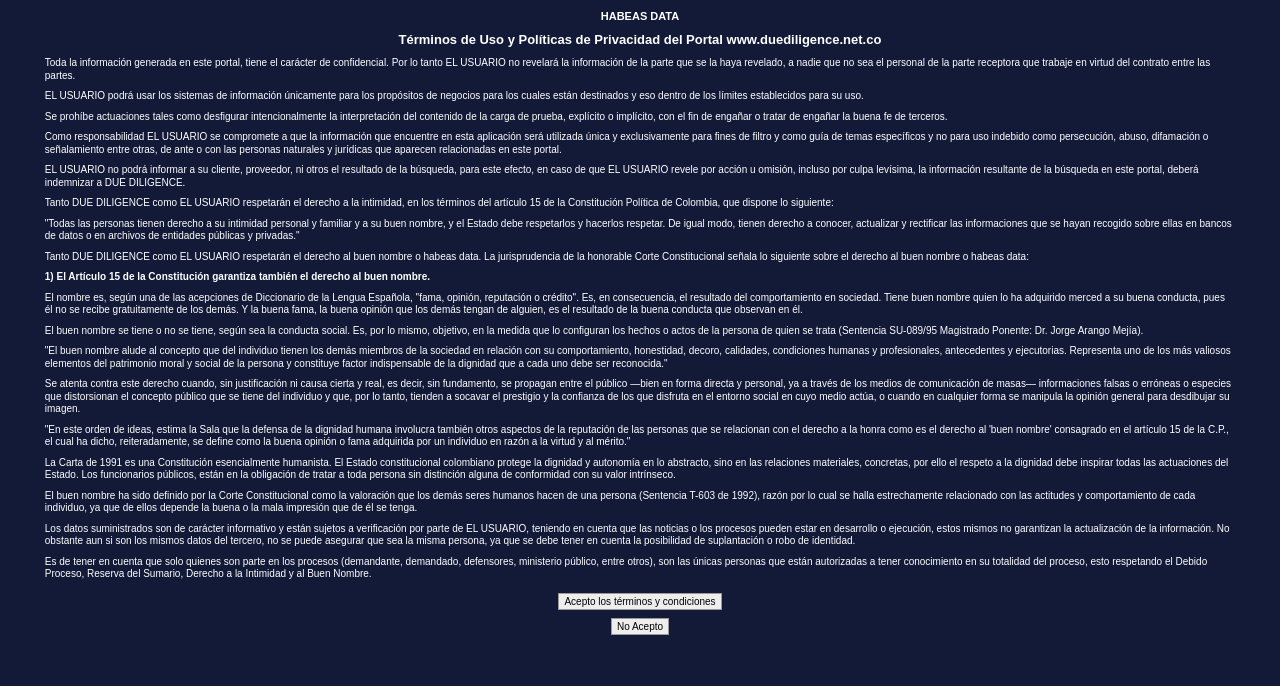
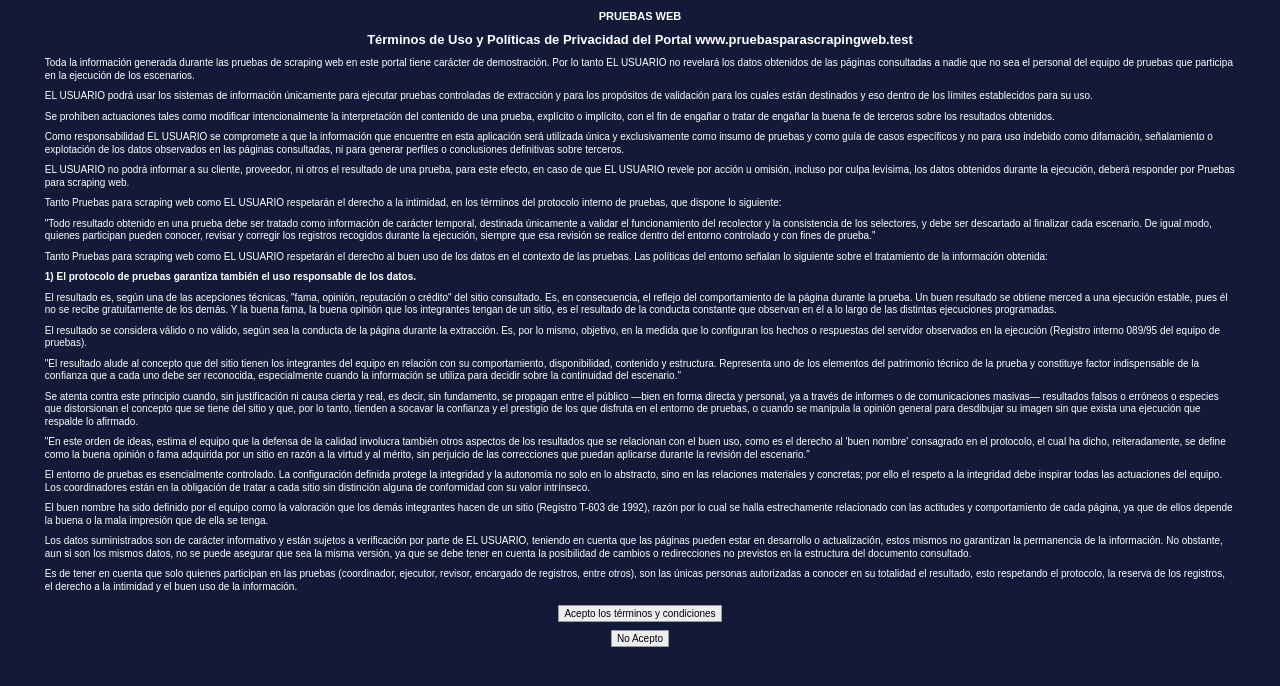
Before and after one commit to Oatan150522/PaginaPruebas_UNI, a plain HTML site: page terminos.html in a window 1280 px wide. Drawn offline with Linux system fonts and the light colour scheme.

Commit message:
feature: Se realizaron cambios de titulos para poder subir pagina con el dominio

```diff
--- a/terminos.html
+++ b/terminos.html
@@ -4,7 +4,7 @@
 <head>
     <meta charset="UTF-8">
     <meta name="viewport" content="width=device-width, initial-scale=1.0">
-    <title>Habeas Data - Términos y Condiciones</title>
+    <title>Pruebas para scraping web - Términos y Condiciones</title>
     <link rel="stylesheet" href="Styles/terminos.css">
 </head>
 <body>
@@ -12,182 +12,184 @@
     <main class="terms-container">
 
         <header>
-            <h3>HABEAS DATA</h3>
+            <h3>PRUEBAS WEB</h3>
 
             <h2>
                 Términos de Uso y Políticas de Privacidad
-                del Portal www.duediligence.net.co
+                del Portal www.pruebasparascrapingweb.test
             </h2>
         </header>
 
         <section class="terms-content">
 
             <p>
-                Toda la información generada en este portal, tiene el
-                carácter de confidencial. Por lo tanto EL USUARIO no
-                revelará la información de la parte que se la haya
-                revelado, a nadie que no sea el personal de la parte
-                receptora que trabaje en virtud del contrato entre las partes.
+                Toda la información generada durante las pruebas de
+                scraping web en este portal tiene carácter de demostración.
+                Por lo tanto EL USUARIO no revelará los datos obtenidos de
+                las páginas consultadas a nadie que no sea el personal del
+                equipo de pruebas que participa en la ejecución de los
+                escenarios.
             </p>
 
             <p>
                 EL USUARIO podrá usar los sistemas de información
-                únicamente para los propósitos de negocios para los
-                cuales están destinados y eso dentro de los límites
-                establecidos para su uso.
+                únicamente para ejecutar pruebas controladas de extracción
+                y para los propósitos de validación para los cuales están
+                destinados y eso dentro de los límites establecidos para
+                su uso.
             </p>
 
             <p>
-                Se prohíbe actuaciones tales como desfigurar
-                intencionalmente la interpretación del contenido de la
-                carga de prueba, explícito o implícito, con el fin de
-                engañar o tratar de engañar la buena fe de terceros.
+                Se prohíben actuaciones tales como modificar
+                intencionalmente la interpretación del contenido de una
+                prueba, explícito o implícito, con el fin de engañar o
+                tratar de engañar la buena fe de terceros sobre los
+                resultados obtenidos.
             </p>
 
             <p>
                 Como responsabilidad EL USUARIO se compromete a que la
                 información que encuentre en esta aplicación será
-                utilizada única y exclusivamente para fines de filtro
-                y como guía de temas específicos y no para uso indebido
-                como persecución, abuso, difamación o señalamiento entre
-                otras, de ante o con las personas naturales y jurídicas
-                que aparecen relacionadas en este portal.
+                utilizada única y exclusivamente como insumo de pruebas
+                y como guía de casos específicos y no para uso indebido
+                como difamación, señalamiento o explotación de los datos
+                observados en las páginas consultadas, ni para generar
+                perfiles o conclusiones definitivas sobre terceros.
             </p>
 
             <p>
                 EL USUARIO no podrá informar a su cliente, proveedor,
-                ni otros el resultado de la búsqueda, para este efecto,
+                ni otros el resultado de una prueba, para este efecto,
                 en caso de que EL USUARIO revele por acción u omisión,
-                incluso por culpa levísima, la información resultante
-                de la búsqueda en este portal, deberá indemnizar a
-                DUE DILIGENCE.
+                incluso por culpa levísima, los datos obtenidos durante
+                la ejecución, deberá responder por Pruebas para
+                scraping web.
             </p>
 
             <p>
-                Tanto DUE DILIGENCE como EL USUARIO respetarán el
-                derecho a la intimidad, en los términos del artículo
-                15 de la Constitución Política de Colombia, que
-                dispone lo siguiente:
+                Tanto Pruebas para scraping web como EL USUARIO respetarán
+                el derecho a la intimidad, en los términos del protocolo
+                interno de pruebas, que dispone lo siguiente:
             </p>
 
             <p>
-                "Todas las personas tienen derecho a su intimidad
-                personal y familiar y a su buen nombre, y el Estado
-                debe respetarlos y hacerlos respetar. De igual modo,
-                tienen derecho a conocer, actualizar y rectificar
-                las informaciones que se hayan recogido sobre ellas
-                en bancos de datos o en archivos de entidades
-                públicas y privadas."
+                "Todo resultado obtenido en una prueba debe ser tratado
+                como información de carácter temporal, destinada únicamente
+                a validar el funcionamiento del recolector y la consistencia
+                de los selectores, y debe ser descartado al finalizar cada
+                escenario. De igual modo, quienes participan pueden conocer,
+                revisar y corregir los registros recogidos durante la
+                ejecución, siempre que esa revisión se realice dentro del
+                entorno controlado y con fines de prueba."
             </p>
 
             <p>
-                Tanto DUE DILIGENCE como EL USUARIO respetarán el
-                derecho al buen nombre o habeas data. La jurisprudencia
-                de la honorable Corte Constitucional señala lo siguiente
-                sobre el derecho al buen nombre o habeas data:
+                Tanto Pruebas para scraping web como EL USUARIO respetarán
+                el derecho al buen uso de los datos en el contexto de las
+                pruebas. Las políticas del entorno señalan lo siguiente
+                sobre el tratamiento de la información obtenida:
             </p>
 
             <p>
-                <strong>1) El Artículo 15 de la Constitución garantiza
-                también el derecho al buen nombre.</strong>
+                <strong>1) El protocolo de pruebas garantiza también el
+                uso responsable de los datos.</strong>
             </p>
 
             <p>
-                El nombre es, según una de las acepciones de
-                Diccionario de la Lengua Española, "fama, opinión,
-                reputación o crédito". Es, en consecuencia, el resultado
-                del comportamiento en sociedad. Tiene buen nombre quien
-                lo ha adquirido merced a su buena conducta, pues él no
-                se recibe gratuitamente de los demás. Y la buena fama,
-                la buena opinión que los demás tengan de alguien, es el
-                resultado de la buena conducta que observan en él.
+                El resultado es, según una de las acepciones técnicas,
+                "fama, opinión, reputación o crédito" del sitio consultado.
+                Es, en consecuencia, el reflejo del comportamiento de la
+                página durante la prueba. Un buen resultado se obtiene
+                merced a una ejecución estable, pues él no se recibe
+                gratuitamente de los demás. Y la buena fama, la buena
+                opinión que los integrantes tengan de un sitio, es el
+                resultado de la conducta constante que observan en él a
+                lo largo de las distintas ejecuciones programadas.
             </p>
 
             <p>
-                El buen nombre se tiene o no se tiene, según sea la
-                conducta social. Es, por lo mismo, objetivo, en la
-                medida que lo configuran los hechos o actos de la
-                persona de quien se trata (Sentencia SU-089/95
-                Magistrado Ponente: Dr. Jorge Arango Mejía).
+                El resultado se considera válido o no válido, según sea la
+                conducta de la página durante la extracción. Es, por lo
+                mismo, objetivo, en la medida que lo configuran los hechos
+                o respuestas del servidor observados en la ejecución
+                (Registro interno 089/95 del equipo de pruebas).
             </p>
 
             <p>
-                "El buen nombre alude al concepto que del individuo
-                tienen los demás miembros de la sociedad en relación
-                con su comportamiento, honestidad, decoro, calidades,
-                condiciones humanas y profesionales, antecedentes y
-                ejecutorias. Representa uno de los más valiosos
-                elementos del patrimonio moral y social de la persona
-                y constituye factor indispensable de la dignidad que
-                a cada uno debe ser reconocida."
+                "El resultado alude al concepto que del sitio tienen los
+                integrantes del equipo en relación con su comportamiento,
+                disponibilidad, contenido y estructura. Representa uno de
+                los elementos del patrimonio técnico de la prueba y
+                constituye factor indispensable de la confianza que a
+                cada uno debe ser reconocida, especialmente cuando la
+                información se utiliza para decidir sobre la continuidad
+                del escenario."
             </p>
 
             <p>
-                Se atenta contra este derecho cuando, sin justificación
+                Se atenta contra este principio cuando, sin justificación
                 ni causa cierta y real, es decir, sin fundamento, se
                 propagan entre el público —bien en forma directa y
-                personal, ya a través de los medios de comunicación de
-                masas— informaciones falsas o erróneas o especies que
-                distorsionan el concepto público que se tiene del
-                individuo y que, por lo tanto, tienden a socavar el
-                prestigio y la confianza de los que disfruta en el
-                entorno social en cuyo medio actúa, o cuando en
-                cualquier forma se manipula la opinión general para
-                desdibujar su imagen.
+                personal, ya a través de informes o de comunicaciones
+                masivas— resultados falsos o erróneos o especies que
+                distorsionan el concepto que se tiene del sitio y que,
+                por lo tanto, tienden a socavar la confianza y el
+                prestigio de los que disfruta en el entorno de pruebas, o
+                cuando se manipula la opinión general para desdibujar su
+                imagen sin que exista una ejecución que respalde lo
+                afirmado.
             </p>
 
             <p>
-                "En este orden de ideas, estima la Sala que la defensa
-                de la dignidad humana involucra también otros aspectos
-                de la reputación de las personas que se relacionan
-                con el derecho a la honra como es el derecho al
-                'buen nombre' consagrado en el artículo 15 de la C.P.,
-                el cual ha dicho, reiteradamente, se define como la
-                buena opinión o fama adquirida por un individuo en
-                razón a la virtud y al mérito."
+                "En este orden de ideas, estima el equipo que la defensa
+                de la calidad involucra también otros aspectos de los
+                resultados que se relacionan con el buen uso, como es el
+                derecho al 'buen nombre' consagrado en el protocolo, el
+                cual ha dicho, reiteradamente, se define como la buena
+                opinión o fama adquirida por un sitio en razón a la
+                virtud y al mérito, sin perjuicio de las correcciones que
+                puedan aplicarse durante la revisión del escenario."
             </p>
 
             <p>
-                La Carta de 1991 es una Constitución esencialmente
-                humanista. El Estado constitucional colombiano protege
-                la dignidad y autonomía en lo abstracto, sino en las
-                relaciones materiales, concretas, por ello el respeto
-                a la dignidad debe inspirar todas las actuaciones del
-                Estado. Los funcionarios públicos, están en la
-                obligación de tratar a toda persona sin distinción
-                alguna de conformidad con su valor intrínseco.
+                El entorno de pruebas es esencialmente controlado. La
+                configuración definida protege la integridad y la
+                autonomía no solo en lo abstracto, sino en las relaciones
+                materiales y concretas; por ello el respeto a la
+                integridad debe inspirar todas las actuaciones del equipo.
+                Los coordinadores están en la obligación de tratar a cada
+                sitio sin distinción alguna de conformidad con su valor
+                intrínseco.
             </p>
 
             <p>
-                El buen nombre ha sido definido por la Corte
-                Constitucional como la valoración que los demás
-                seres humanos hacen de una persona (Sentencia T-603
-                de 1992), razón por lo cual se halla estrechamente
-                relacionado con las actitudes y comportamiento de
-                cada individuo, ya que de ellos depende la buena o
-                la mala impresión que de él se tenga.
+                El buen nombre ha sido definido por el equipo como la
+                valoración que los demás integrantes hacen de un sitio
+                (Registro T-603 de 1992), razón por lo cual se halla
+                estrechamente relacionado con las actitudes y comportamiento
+                de cada página, ya que de ellos depende la buena o la
+                mala impresión que de ella se tenga.
             </p>
 
             <p>
                 Los datos suministrados son de carácter informativo
                 y están sujetos a verificación por parte de EL USUARIO,
-                teniendo en cuenta que las noticias o los procesos
-                pueden estar en desarrollo o ejecución, estos mismos
-                no garantizan la actualización de la información.
-                No obstante aun si son los mismos datos del tercero,
-                no se puede asegurar que sea la misma persona, ya que
-                se debe tener en cuenta la posibilidad de suplantación
-                o robo de identidad.
+                teniendo en cuenta que las páginas pueden estar en
+                desarrollo o actualización, estos mismos no garantizan
+                la permanencia de la información. No obstante, aun si son
+                los mismos datos, no se puede asegurar que sea la misma
+                versión, ya que se debe tener en cuenta la posibilidad
+                de cambios o redirecciones no previstos en la estructura
+                del documento consultado.
             </p>
 
             <p>
-                Es de tener en cuenta que solo quienes son parte en
-                los procesos (demandante, demandado, defensores,
-                ministerio público, entre otros), son las únicas
-                personas que están autorizadas a tener conocimiento
-                en su totalidad del proceso, esto respetando el
-                Debido Proceso, Reserva del Sumario, Derecho a la
-                Intimidad y al Buen Nombre.
+                Es de tener en cuenta que solo quienes participan en
+                las pruebas (coordinador, ejecutor, revisor, encargado
+                de registros, entre otros), son las únicas personas
+                autorizadas a conocer en su totalidad el resultado,
+                esto respetando el protocolo, la reserva de los registros,
+                el derecho a la intimidad y el buen uso de la información.
             </p>
 
         </section>
```
Also changed, not shown: Styles/consultas.css (+4 -4 lines), consulta-complementaria.html (+11 -11 lines), consultas.html (+11 -11 lines).
